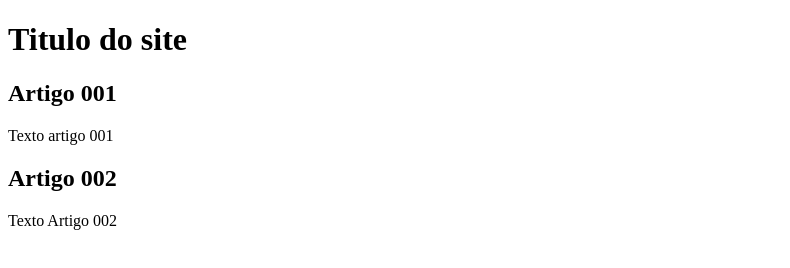
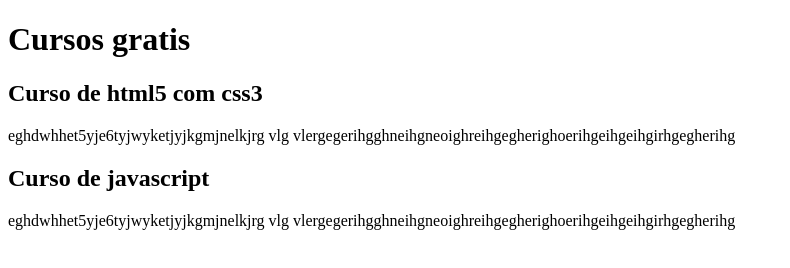
Before and after one commit to RodrigoHay/AulaBranch, a plain HTML site: page index.html in a window 1280 px wide. Shown: the whole page, without its empty margins (0-790 px from the left). Drawn offline with Linux system fonts and the light colour scheme.

Commit message:
comecei a escrever conteudo

```diff
--- a/index.html
+++ b/index.html
@@ -6,15 +6,15 @@
 <body>
 	<main>
 		<header>
-			<h1>Titulo do site</h1>
+			<h1>Cursos gratis</h1>
 		</header>
 		<article>
-			<h2>Artigo 001</h2>
-			<p>Texto artigo 001</p>
+			<h2>Curso de html5 com css3</h2>
+			<p>eghdwhhet5yje6tyjwyketjyjkgmjnelkjrg vlg vlergegerihgghneihgneoighreihgegherighoerihgeihgeihgirhgegherihg</p>
 		</article>
 		<article>
-			<h2>Artigo 002</h2>
-			<p>Texto Artigo 002</p>
+			<h2>Curso de javascript</h2>
+			<p>eghdwhhet5yje6tyjwyketjyjkgmjnelkjrg vlg vlergegerihgghneihgneoighreihgegherighoerihgeihgeihgirhgegherihg</p>
 		</article>
 	</main>
 </body>
```
